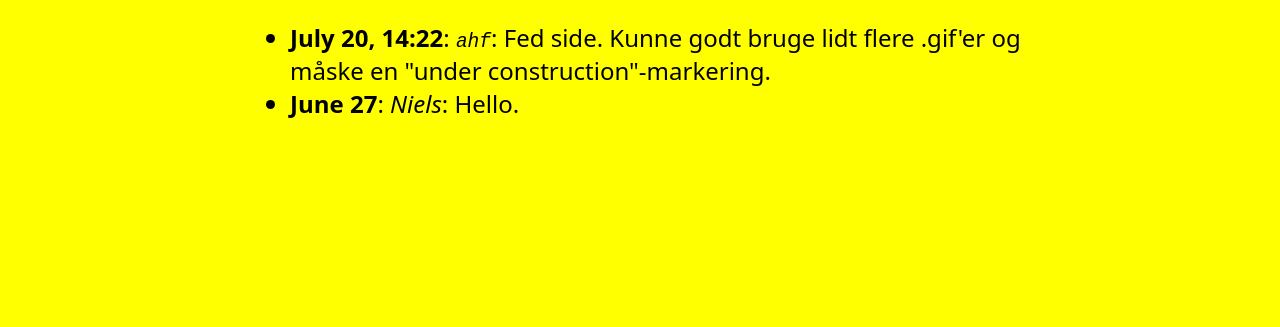
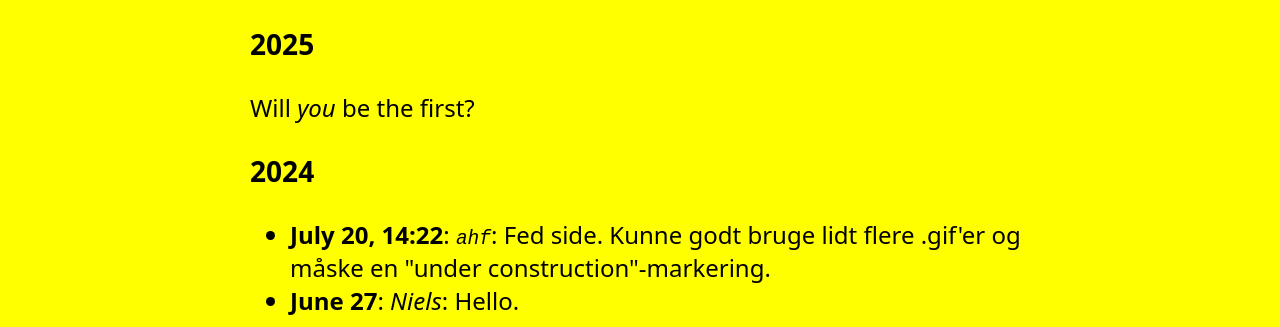
Before and after one commit to athas/funhack.dk, a plain HTML site: page index.html in a window 1280 px wide. Shown: the part 586-913 px from the top of the page. Before the commit the page ends 800 px from the top, so only its background shows below. Drawn offline with Linux system fonts and the light colour scheme.

Commit message:
Separate guestbook entries by year

```diff
--- a/index.html
+++ b/index.html
@@ -50,6 +50,16 @@
           Then we'll process it and add its contents below.
         </p>
 
+        <h3>2025</h3>
+
+        <p>Will <em>you</em> be the first?</p>
+
+        <ul>
+
+        </ul>
+
+        <h3>2024</h3>
+
         <ul>
           <li>
             <time datetime="2024-07-20 14:22">July 20, 14:22</time>:
```
